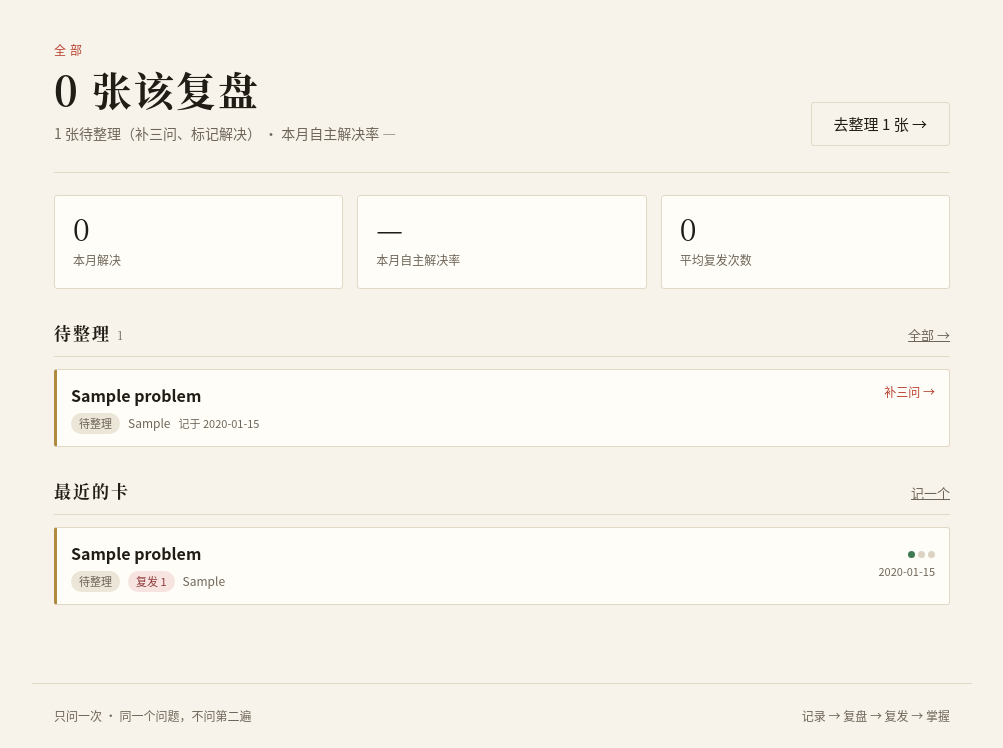
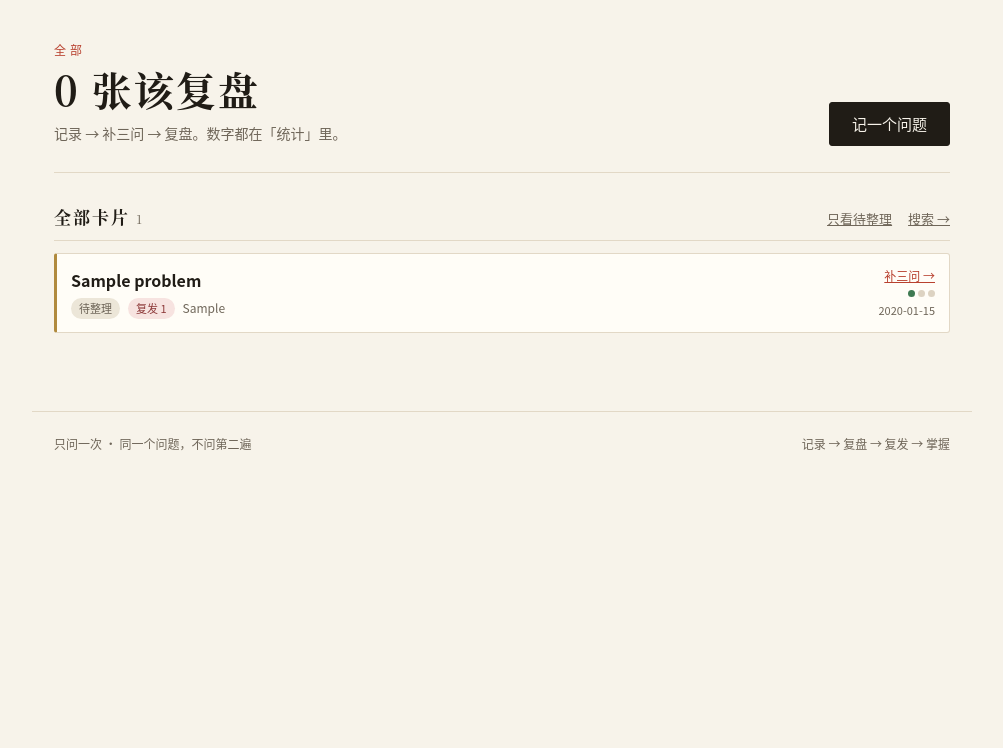
Before and after one commit to Serina815/askonce, a Node server app: page / in a window 1280 px wide. Shown: the part 61-809 px from the top of the page, without its empty margins (138-1141 px from the left). After the commit the page ends 512 px from the top, so only its background shows below. Run offline with Node 20, Linux system fonts and the light colour scheme; the visitor is signed in with stand-in values (Sample User, id 1); tables that the repository leaves empty hold one stand-in row (values such as "Sample post").

Commit message:
首页只放卡片，指标全部搬到统计页
* 首页移除三宫格指标与「薄弱区」，只保留「N 张该复盘」入口 + 全部卡片列表（最近 60 张）
* 列表按更新时间排序，每行带状态色边条、状态标签、复发次数、标签、掌握度、下次复盘
* 待整理的卡在列表里直接给「补三问 →」入口，不必再进详情页
* 首页头部提供「只看待整理」「搜索」两个筛选入口
* 统计页补齐「本月解决」「本月自主解决率」，与累计口径并排列出
* 统计页顶部加一行卡片概况：总数 / 待整理 / 待复盘 / 已掌握 / 已归档
* 回归脚本里对首页的断言同步更新为「全部卡片」

```diff
--- a/public/static/style.css
+++ b/public/static/style.css
@@ -248,6 +248,9 @@ kbd {
 }
 
 .hero-sub { margin: 8px 0 0; color: var(--muted); font-size: 14px; }
+.hero-link { color: var(--accent); text-decoration: none; }
+.hero-link:hover { text-decoration: underline; }
+.stat-strip { margin: 10px 0 0; font-size: 12px; color: var(--muted); }
 
 /* ---------- 指标 ---------- */
 .metrics {
@@ -295,6 +298,8 @@ kbd {
   font-size: 17px;
   letter-spacing: 2px;
 }
+
+.panel-links { display: flex; align-items: center; gap: 16px; }
 
 .empty { color: var(--muted); font-size: 14px; }
 .empty-state { padding: 26px 0 10px; }
--- a/src/routes/index.js
+++ b/src/routes/index.js
@@ -10,28 +10,6 @@ function str(value) {
   return typeof value === 'string' ? value.trim() : '';
 }
 
-/** 标签复盘失败统计：找出"总也记不住"的方向 */
-function weakTags(rows, limit = 5) {
-  const map = new Map();
-  for (const row of rows) {
-    const tags = String(row.tags || '')
-      .split(',')
-      .map((t) => t.trim())
-      .filter(Boolean);
-    for (const tag of tags) {
-      const item = map.get(tag) || { tag, total: 0, bad: 0 };
-      item.total += 1;
-      if (row.result === 'bad') item.bad += 1;
-      map.set(tag, item);
-    }
-  }
-  return [...map.values()]
-    .filter((x) => x.total >= 2)
-    .map((x) => ({ ...x, rate: Math.round((x.bad / x.total) * 100) }))
-    .sort((a, b) => b.rate - a.rate || b.total - a.total)
-    .slice(0, limit);
-}
-
 router.get(
   '/',
   asyncHandler(async (req, res) => {
@@ -41,51 +19,19 @@ router.get(
       `SELECT COUNT(*) AS c FROM problems
         WHERE status IN ('solved','mastered') AND next_review_on <= CURDATE()`
     );
-    const draftTotal = await get(`SELECT COUNT(*) AS c FROM problems WHERE status = 'draft'`);
-    const recent = await all(
+
+    // 首页只放卡片：数字都在统计页
+    const cards = await all(
       `SELECT id, title, status, mastery, recurrence_count, next_review_on, tags, created_at, updated_at
          FROM problems
         ORDER BY updated_at DESC
-        LIMIT 8`
+        LIMIT 60`
     );
-    // 首页只露最新的几张，完整清单在 /drafts
-    const drafts = await all(
-      `SELECT id, title, tags, error_text, created_at
-         FROM problems
-        WHERE status = 'draft'
-        ORDER BY created_at DESC
-        LIMIT 4`
-    );
-    const month = await get(
-      `SELECT COUNT(*) AS solved, COALESCE(SUM(source = 'self'), 0) AS self_solved
-         FROM problems
-        WHERE status IN ('solved','mastered')
-          AND DATE_FORMAT(updated_at, '%Y-%m') = DATE_FORMAT(CURDATE(), '%Y-%m')`
-    );
-    const avg = await get(
-      `SELECT ROUND(AVG(recurrence_count), 1) AS avg_recurrence
-         FROM problems WHERE status IN ('solved','mastered')`
-    );
-    const reviewRows = await all(
-      `SELECT p.tags, r.result
-         FROM reviews r
-         JOIN problems p ON p.id = r.problem_id
-        WHERE r.reviewed_at >= DATE_SUB(CURDATE(), INTERVAL 90 DAY)`
-    );
-
-    const solvedThisMonth = Number(month.solved) || 0;
-    const selfSolved = Number(month.self_solved) || 0;
 
     return res.render('home', {
       title: '全部',
       dueCount: Number(due.c) || 0,
-      draftCount: Number(draftTotal.c) || 0,
-      recent,
-      drafts,
-      selfRate: solvedThisMonth ? Math.round((selfSolved / solvedThisMonth) * 100) : null,
-      solvedThisMonth,
-      avgRecurrence: avg.avg_recurrence === null ? 0 : Number(avg.avg_recurrence),
-      weakTags: weakTags(reviewRows),
+      cards,
     });
   })
 );
--- a/src/views/home.ejs
+++ b/src/views/home.ejs
@@ -13,75 +13,34 @@
   <div class="hero-main">
     <p class="kicker">全部</p>
     <h1><%= dueCount %> 张该复盘</h1>
-    <p class="hero-sub">
-      <% if (draftCount) { %><%= draftCount %> 张待整理（补三问、标记解决）<% } else { %>没有待整理的卡<% } %>
-      · 本月自主解决率 <%= selfRate === null ? '—' : selfRate + '%' %>
-    </p>
+    <p class="hero-sub">记录 → 补三问 → 复盘。数字都在「统计」里。</p>
   </div>
   <div class="hero-actions">
     <% if (dueCount) { %>
       <a class="btn big" href="/review">开始复盘 →</a>
-    <% } else if (draftCount) { %>
-      <a class="btn big ghost" href="/drafts">去整理 <%= draftCount %> 张 →</a>
     <% } else { %>
-      <a class="btn big ghost" href="/new">记一个问题</a>
+      <button type="button" class="btn big" data-open-capture>记一个问题</button>
     <% } %>
   </div>
 </section>
 
-<section class="metrics">
-  <div class="metric">
-    <span class="metric-num"><%= solvedThisMonth %></span>
-    <span class="metric-label">本月解决</span>
-  </div>
-  <div class="metric">
-    <span class="metric-num"><%= selfRate === null ? '—' : selfRate + '%' %></span>
-    <span class="metric-label">本月自主解决率</span>
-  </div>
-  <div class="metric">
-    <span class="metric-num"><%= avgRecurrence %></span>
-    <span class="metric-label">平均复发次数</span>
-  </div>
-</section>
-
-<% if (drafts.length) { %>
 <section class="panel">
   <div class="panel-head">
-    <h2>待整理 <span class="count"><%= draftCount %></span></h2>
-    <a class="linkbtn" href="/drafts">全部 →</a>
-  </div>
-  <ul class="cards">
-    <% drafts.forEach(function (p) { %>
-      <li class="card is-draft card-draft">
-        <a class="card-main" href="/p/<%= p.id %>/edit">
-          <span class="card-title"><%= p.title %></span>
-          <span class="card-meta">
-            <span class="chip draft">待整理</span>
-            <% if (p.tags) { %><span class="card-tags"><%= p.tags.split(',').join(' · ') %></span><% } %>
-            <span class="card-date">记于 <%= String(p.created_at).slice(0, 10) %></span>
-          </span>
-        </a>
-        <span class="card-side"><span class="card-cta">补三问 →</span></span>
-      </li>
-    <% }) %>
-  </ul>
-</section>
-<% } %>
-
-<section class="panel">
-  <div class="panel-head">
-    <h2>最近的卡</h2>
-    <a class="linkbtn" href="/new">记一个</a>
+    <h2>全部卡片 <span class="count"><%= cards.length %></span></h2>
+    <span class="panel-links">
+      <a class="linkbtn" href="/drafts">只看待整理</a>
+      <a class="linkbtn" href="/search">搜索 →</a>
+    </span>
   </div>
 
-  <% if (!recent.length) { %>
+  <% if (!cards.length) { %>
     <div class="empty-state">
       <p class="empty">还没有卡片。下次卡住的时候按 <kbd>N</kbd>，5 秒记一张。</p>
       <button type="button" class="btn" data-open-capture>记第一个问题</button>
     </div>
   <% } else { %>
     <ul class="cards">
-      <% recent.forEach(function (p) { const s = STATUS[p.status] || STATUS.draft; %>
+      <% cards.forEach(function (p) { const s = STATUS[p.status] || STATUS.draft; %>
         <li class="card is-<%= p.status %>">
           <a class="card-main" href="/p/<%= p.id %>">
             <span class="card-title"><%= p.title %></span>
@@ -92,6 +51,7 @@
             </span>
           </a>
           <span class="card-side">
+            <% if (p.status === 'draft') { %><a class="card-cta" href="/p/<%= p.id %>/edit">补三问 →</a><% } %>
             <span class="dots" title="掌握度"><i class="<%= p.mastery >= 1 ? 'on' : '' %>"></i><i class="<%= p.mastery >= 2 ? 'on' : '' %>"></i><i class="<%= p.mastery >= 3 ? 'on' : '' %>"></i></span>
             <% if (p.next_review_on) { %><span class="card-date"><%= p.next_review_on %></span><% } %>
           </span>
@@ -101,19 +61,4 @@
   <% } %>
 </section>
 
-<% if (weakTags.length) { %>
-<section class="panel">
-  <div class="panel-head"><h2>薄弱区</h2><span class="hint">近 90 天复盘失败率</span></div>
-  <ul class="weak">
-    <% weakTags.forEach(function (t) { %>
-      <li>
-        <a href="/search?q=<%= encodeURIComponent(t.tag) %>">#<%= t.tag %></a>
-        <span class="weak-bar"><i style="width: <%= t.rate %>%"></i></span>
-        <span class="weak-num"><%= t.rate %>%</span>
-      </li>
-    <% }) %>
-  </ul>
-</section>
-<% } %>
-
 <%- include('partials/foot') %>
```
Also changed, not shown: src/routes/stats.js (+13 -0 lines), src/views/stats.ejs (+10 -9 lines).
